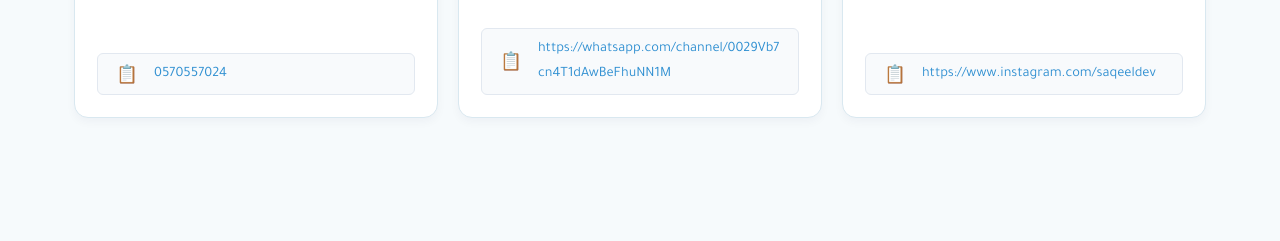
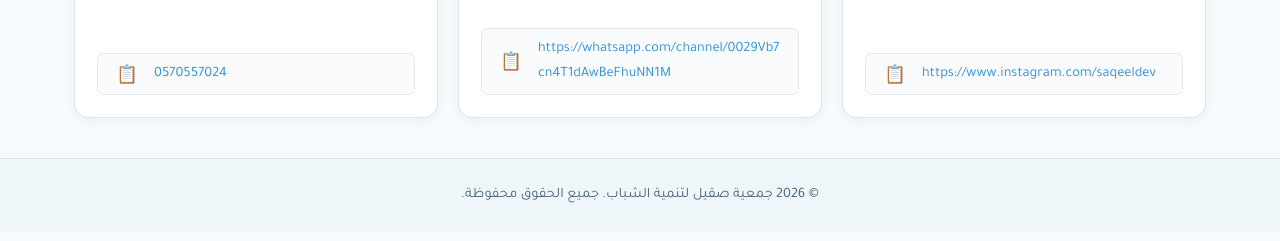
Before and after one commit to DevMohammad-SA/saqeel-resources, a plain HTML site: page social-media.html in a window 1280 px wide. Shown: the part 475-716 px from the top of the page. Drawn offline with Linux system fonts and the light colour scheme.

Commit message:
feat(site): add simple light footer across all pages
Co-Authored-By: Claude Sonnet 5 <noreply@anthropic.com>

```diff
--- a/assets/css/style.css
+++ b/assets/css/style.css
@@ -401,10 +401,17 @@ details.project-section[open] summary.project-title::after {
    الفوتر
    --------------------------------------------------------- */
 .site-footer {
-  background: var(--navy-deep);
-  color: var(--ice);
-  padding-block: 34px;
+  background: var(--paper-alt);
+  color: var(--ink-soft);
+  border-top: 1px solid var(--line);
+  padding-block: 24px;
   margin-top: 40px;
+  text-align: center;
+}
+
+.site-footer p {
+  margin: 0;
+  font-size: .9rem;
 }
 
 .footer-inner {
--- a/social-media.html
+++ b/social-media.html
@@ -157,5 +157,14 @@ X (تويتر): https://x.com/SaqeelDev
             });
         });
     </script>
+
+    <footer class="site-footer">
+        <div class="container">
+            <p>© <span id="footer-year">2026</span> جمعية صقيل لتنمية الشباب. جميع الحقوق محفوظة.</p>
+        </div>
+    </footer>
+    <script>
+        document.getElementById('footer-year').textContent = new Date().getFullYear();
+    </script>
 </body>
 </html>
```
Also changed, not shown: data.html (+9 -0 lines), identity.html (+9 -0 lines), index.html (+9 -0 lines), projects.html (+9 -0 lines).
